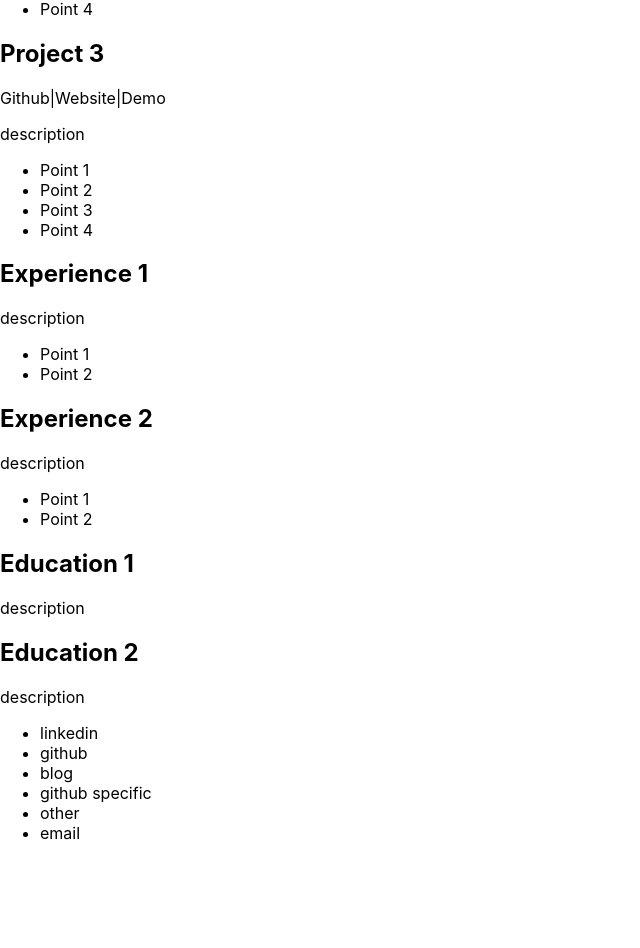
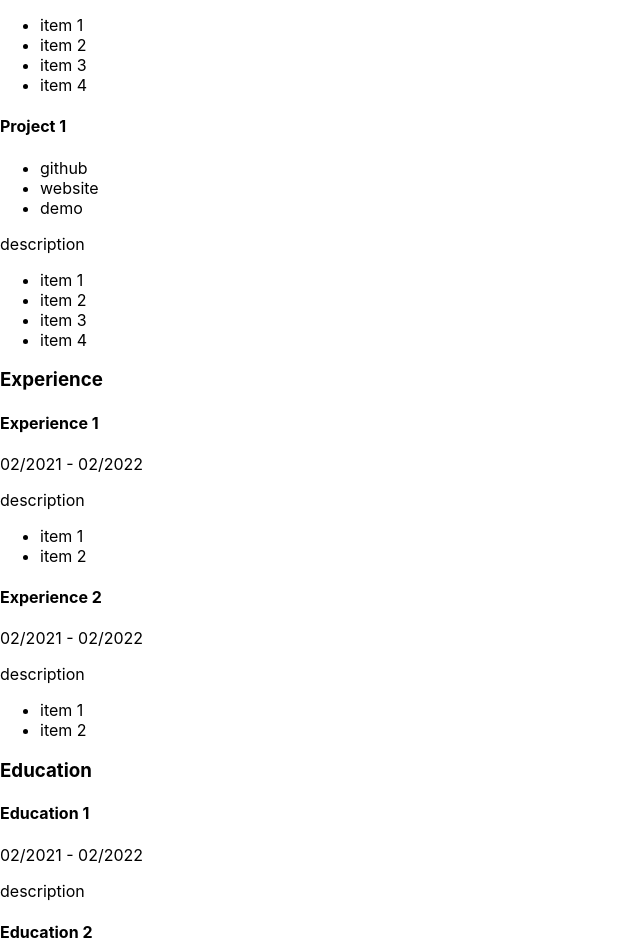
Before and after one commit to asherscott/Portfolio, a React (Create React App) app: page / in a window 1280 px wide. Shown: the part 1124-2072 px from the top of the page, without its empty margins (0-640 px from the left). Before the commit the page ends 1983 px from the top, so only its background shows below. Built offline with nearby package versions, Linux system fonts and the light colour scheme.

Commit message:
renderSection html

```diff
--- a/src/App.js
+++ b/src/App.js
@@ -31,7 +31,7 @@ function App() {
             <p>social media links</p>
           </div>
           <section>
-            <h3>Hey, I'm Asher</h3>
+            <h2>Hey, I'm Asher</h2>
             <h1>Software Engineer</h1>
             <p>
               I am a full stack software engineer trained in JavaScript, React,
@@ -64,6 +64,7 @@ function App() {
         </aside>
 
         <article>
+          <h3>Technical Projects</h3>
           <RenderSection
             data={{
               title: "Project 1",
@@ -76,62 +77,70 @@ function App() {
               listItems: ["item 1", "item 2", "item 3", "item 4"],
             }}
           />
-          <section>
-            <h2>Project 2</h2>
-            <div>
-              <span>Github</span>|<span>Website</span>|<span>Demo</span>
-            </div>
-            <p>description</p>
-            <ul>
-              <li>Point 1</li>
-              <li>Point 2</li>
-              <li>Point 3</li>
-              <li>Point 4</li>
-            </ul>
-          </section>
-          <section>
-            <h2>Project 3</h2>
-            <div>
-              <span>Github</span>|<span>Website</span>|<span>Demo</span>
-            </div>
-            <p>description</p>
-            <ul>
-              <li>Point 1</li>
-              <li>Point 2</li>
-              <li>Point 3</li>
-              <li>Point 4</li>
-            </ul>
-          </section>
+          <RenderSection
+            data={{
+              title: "Project 1",
+              links: {
+                github: "github",
+                website: "website",
+                demo: "demo",
+              },
+              description: "description",
+              listItems: ["item 1", "item 2", "item 3", "item 4"],
+            }}
+          />
+          <RenderSection
+            data={{
+              title: "Project 1",
+              links: {
+                github: "github",
+                website: "website",
+                demo: "demo",
+              },
+              description: "description",
+              listItems: ["item 1", "item 2", "item 3", "item 4"],
+            }}
+          />
         </article>
 
         <article>
-          <section>
-            <h2>Experience 1</h2>
-            <p>description</p>
-            <ul>
-              <li>Point 1</li>
-              <li>Point 2</li>
-            </ul>
-          </section>
-          <section>
-            <h2>Experience 2</h2>
-            <p>description</p>
-            <ul>
-              <li>Point 1</li>
-              <li>Point 2</li>
-            </ul>
-          </section>
+          <h3>Experience</h3>
+
+          <RenderSection
+            data={{
+              title: "Experience 1",
+              description: "description",
+              date: "02/2021 - 02/2022",
+              listItems: ["item 1", "item 2"],
+            }}
+          />
+          <RenderSection
+            data={{
+              title: "Experience 2",
+              description: "description",
+              date: "02/2021 - 02/2022",
+              listItems: ["item 1", "item 2"],
+            }}
+          />
         </article>
 
         <article>
-          <section>
-            <h2>Education 1</h2>
-            <p>description</p>
-          </section>
-          <section>
-            <h2>Education 2</h2>
-            <p>description</p>
-          </section>
+          <h3>Education</h3>
+
+          <RenderSection
+            data={{
+              title: "Education 1",
+              description: "description",
+              date: "02/2021 - 02/2022",
+            }}
+          />
+          <RenderSection
+            data={{
+              title: "Education 2",
+              description: "description",
+              date: "02/2021 - 02/2022",
+            }}
+          />
         </article>
       </main>
 
--- a/src/RenderSection.js
+++ b/src/RenderSection.js
@@ -1,11 +1,16 @@
 function RenderSection({ data }) {
-  const { title, links, description, listItems } = data;
+  const { title, links, description, date, listItems } = data;
 
-  const renderLi = listItems.map((item, idx) => <li key={idx}>{item}</li>);
+  const renderList = () =>
+    listItems.map((item, idx) => <li key={idx}>{item}</li>);
 
   return (
     <section>
-      <h2>{title}</h2>
+      <header>
+        <h4>{title}</h4> {date && <span>{date}</span>}
+      </header>
+
+      {links && (
         <ul>
           <li>
             <a>{links.github}</a>
@@ -17,9 +22,11 @@ function RenderSection({ data }) {
             <a>{links.demo}</a>
           </li>
         </ul>
+      )}
+
       <p>{description}</p>
 
-      <ul>{renderLi}</ul>
+      {listItems && <ul>{renderList()}</ul>}
     </section>
   );
 }
```
Lines whose indentation alone changed are shown as unchanged.
